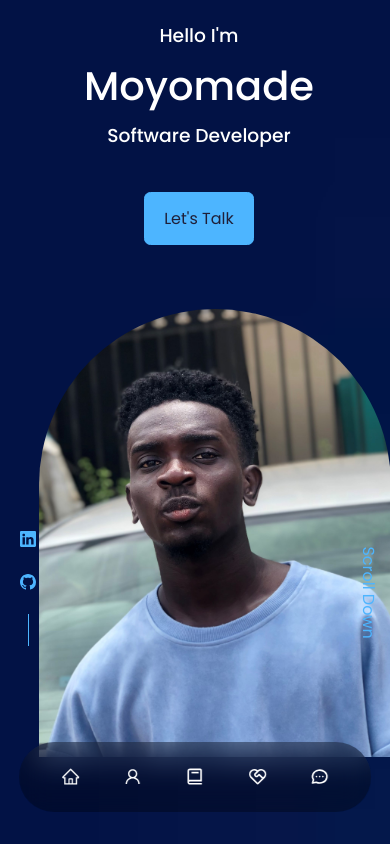
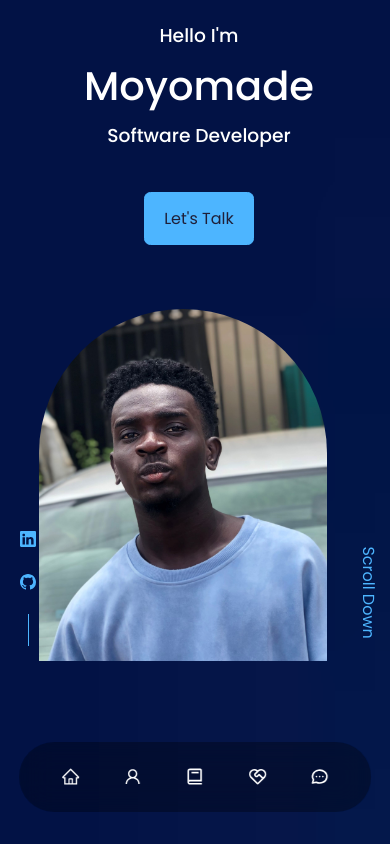
Before and after one commit to Moyo-Made/3D-Portfolio, a React (Create React App) app: page / in a window 390 px wide. Shown: the top 844 px of the page. Built offline with nearby package versions, Linux system fonts and the light colour scheme.

Commit message:
made some changes

```diff
--- a/src/components/header/header.css
+++ b/src/components/header/header.css
@@ -100,6 +100,12 @@ header h1{
         left: 0;
     }
 
+    .me{
+        width: 18rem;
+        height: 22rem;
+        position: absolute;
+    }
+
     .scroll_down{
         display: hidden;
     }
```
